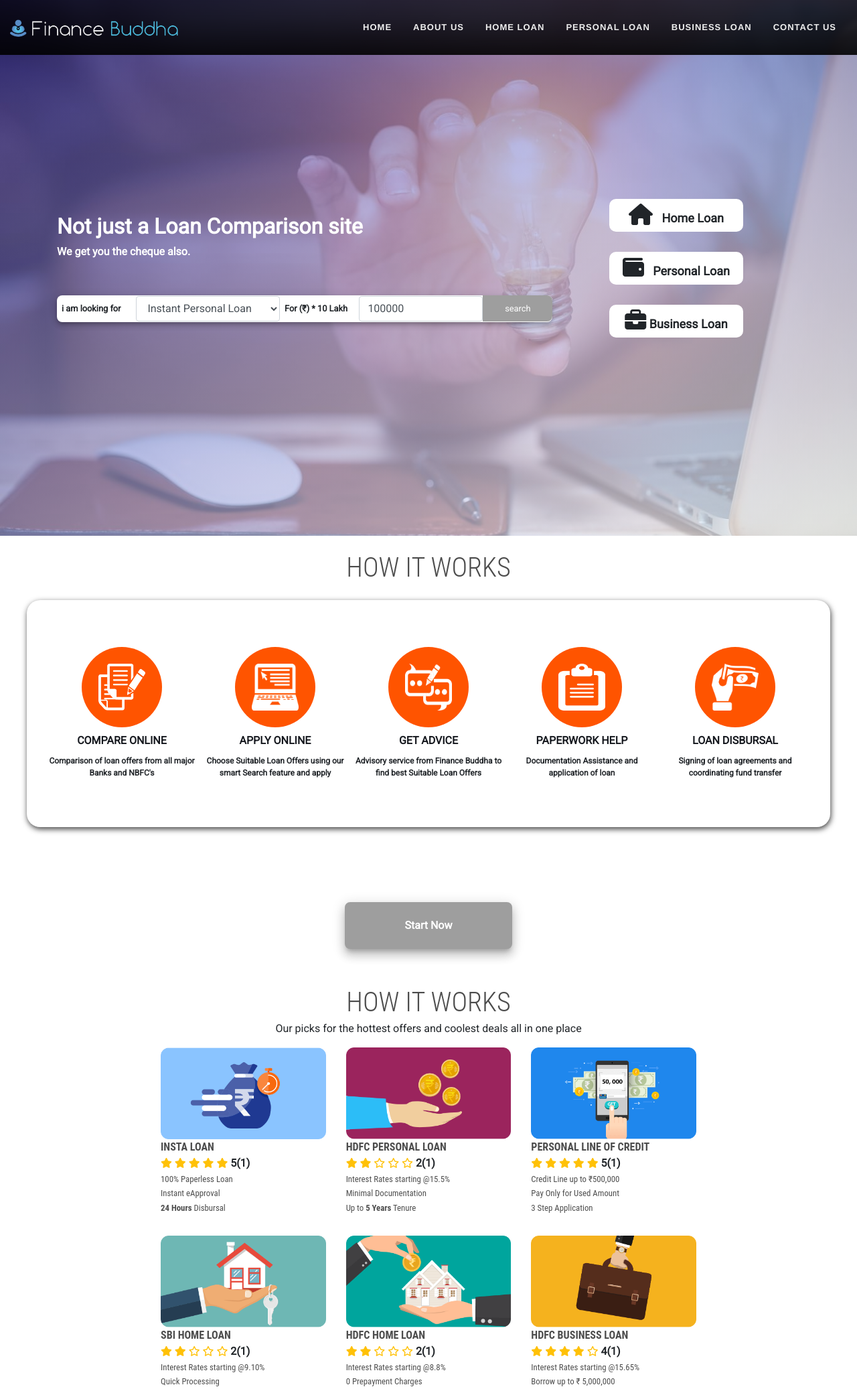
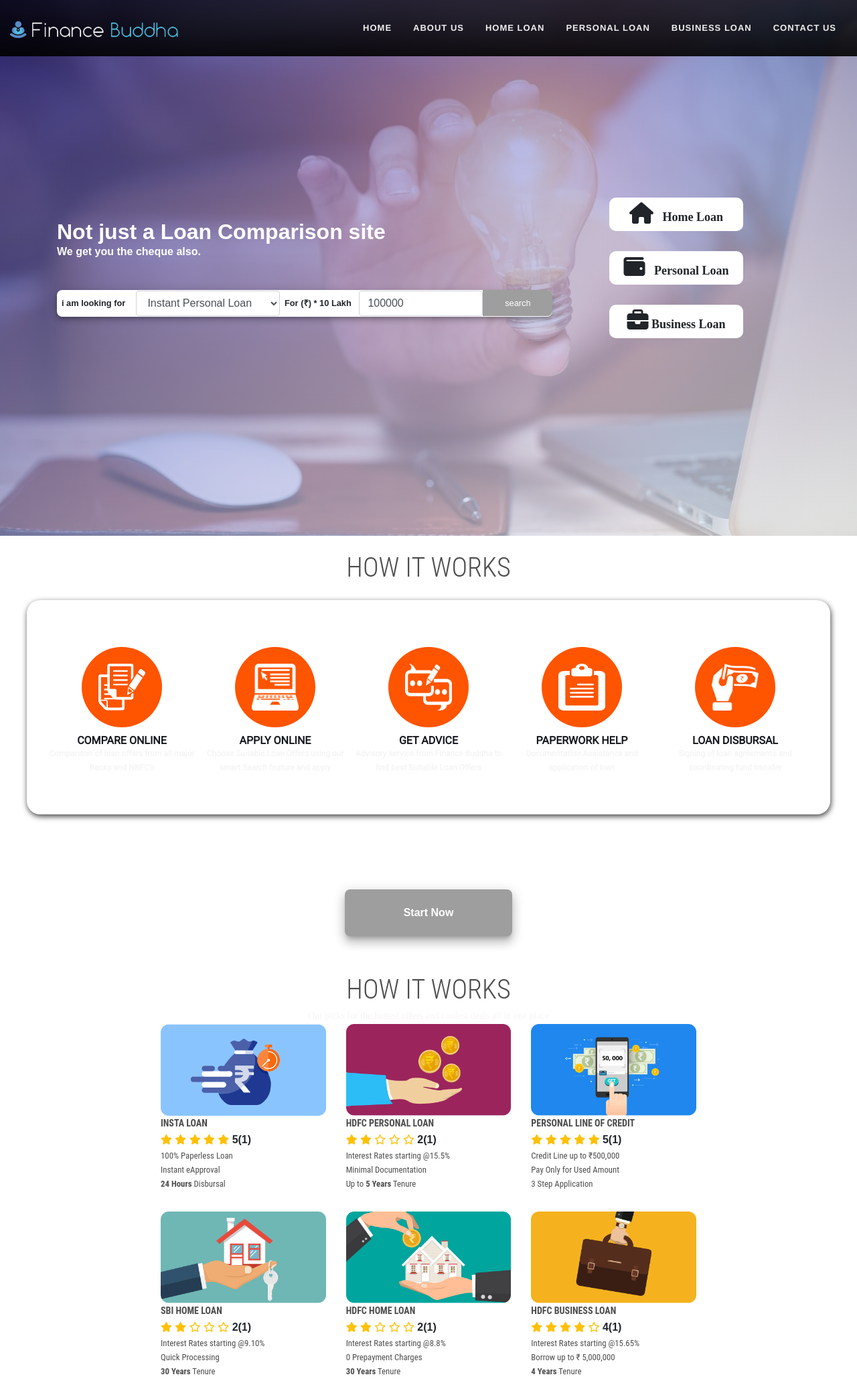
Before and after one commit to rkb9878/FinanceBuddha, a PHP site: page / in a window 1280 px wide. Shown: the top 2074 px of the page at 67% size. Run offline with PHP 8.4, Linux system fonts and the light colour scheme; some libraries are stand-ins or nearby versions; grey boxes are pictures that could not be loaded.

Commit message:
style change

```diff
--- a/css/style2.css
+++ b/css/style2.css
@@ -1,3 +1,50 @@
+body, html {
+    height: 100%;
+    font-family: Oswald-Regular, sans-serif;
+}
+
+/*---------------------------------------------*/
+a {
+    font-family: Oswald-Regular;
+    font-size: 14px;
+    line-height: 1.7;
+    color: blue;
+    margin: 0px;
+    transition: all 0.4s;
+    -webkit-transition: all 0.4s;
+    -o-transition: all 0.4s;
+    -moz-transition: all 0.4s;
+}
+
+a:focus {
+    outline: none !important;
+}
+
+a:hover {
+    text-decoration: none;
+}
+
+/*---------------------------------------------*/
+h1,h2,h3,h4,h5,h6 {
+    margin: 0px;
+}
+
+p {
+    font-family: Oswald-Regular;
+    font-size: 14px;
+    line-height: 1.7;
+    color: whitesmoke;
+    margin: 0px;
+}
+
+ul, li {
+    margin: 0px;
+    list-style-type: none;
+}
+
+
+
+
 .getintouch {
     width: 100%;
     /*height: 50vh;*/
@@ -30,11 +77,11 @@
 .input-1000{
     width: 70%;
     background: transparent;
-    border: transparent;
+    border: none;
     /*border-bottom: 1px solid white !important;*/
 }
 .input:focus{
-    border: transparent;
+    border: none;
     /*border-bottom: 1px solid white !important;*/
 }
 
```
